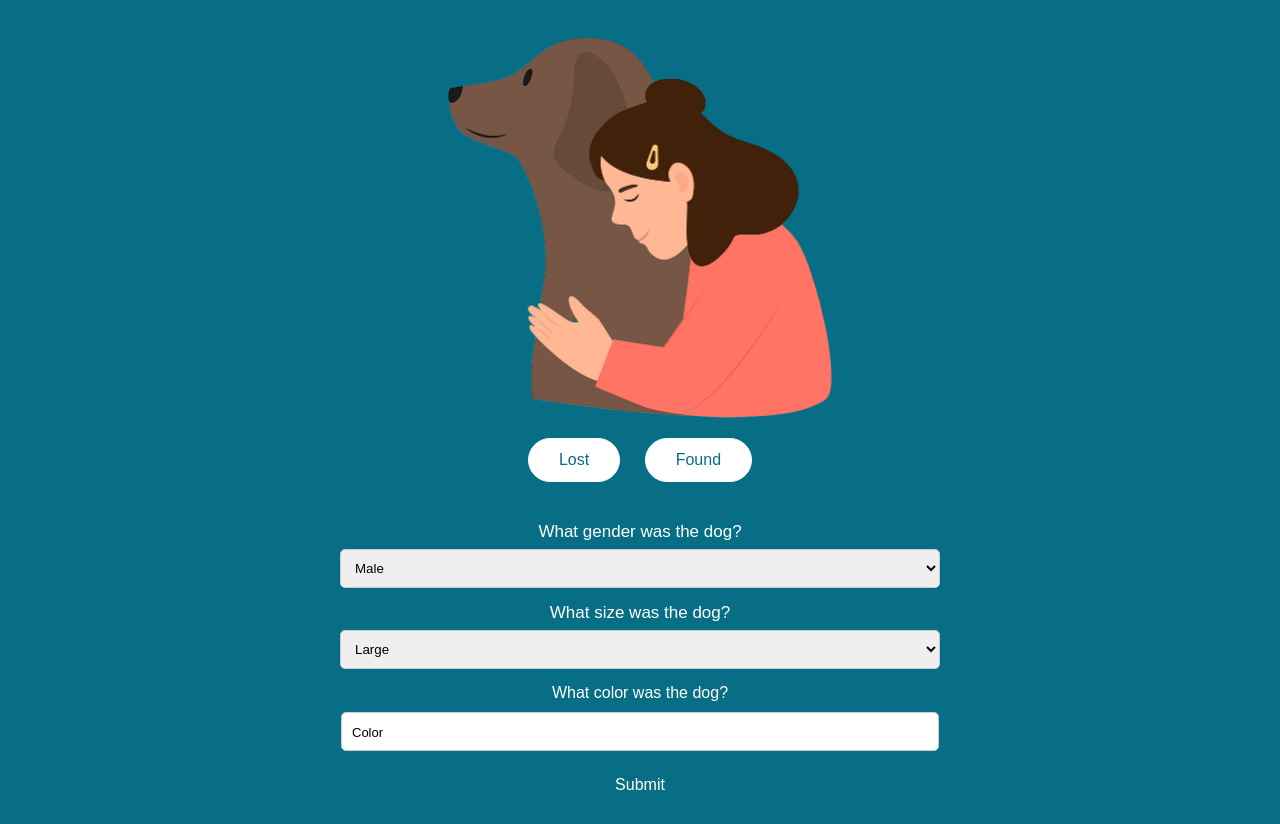
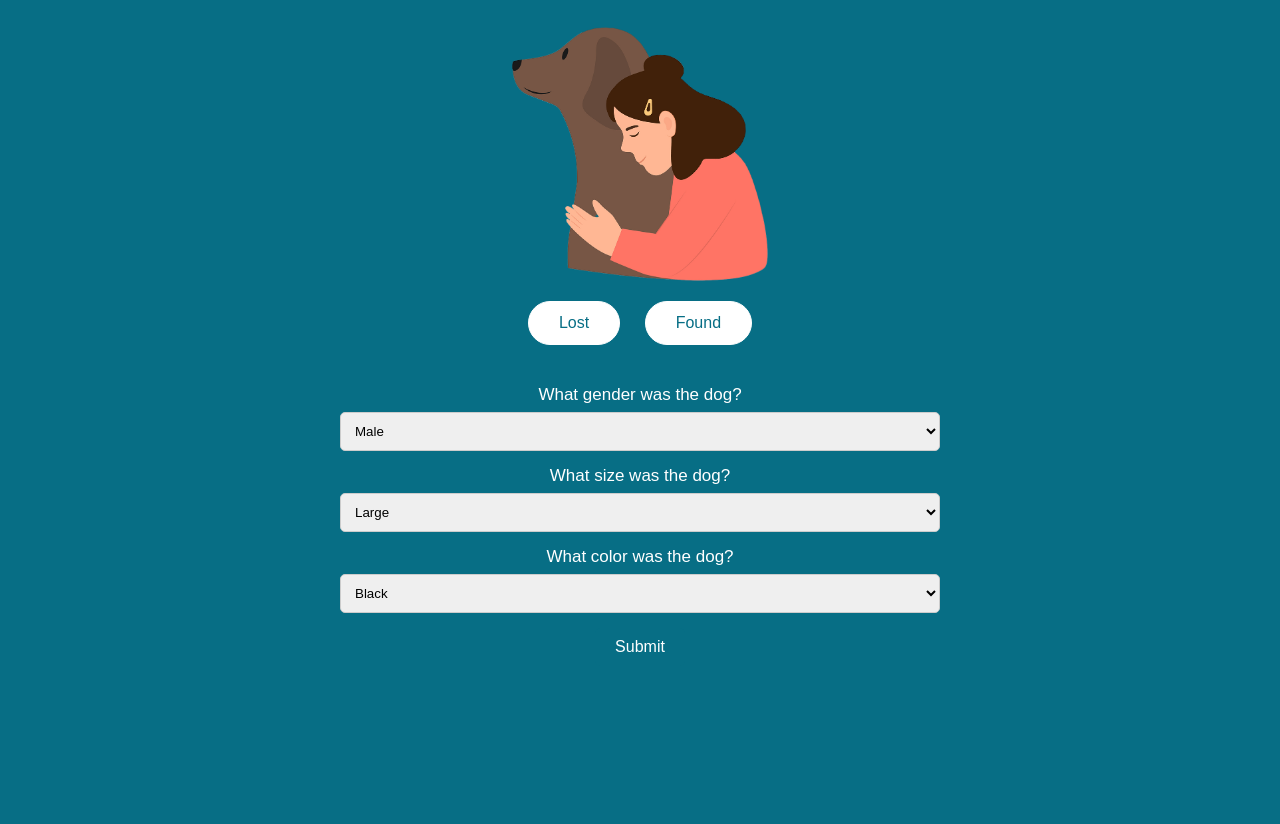
Before and after one commit to Fatimah520/davis_hackathon_2024, a plain HTML site: page testtttt.html in a window 1280 px wide. Shown: the part 77-901 px from the top of the page. After the commit the page ends 800 px from the top, so only its background shows below. Drawn offline with Linux system fonts and the light colour scheme.

Commit message:
dropdown
dropdow

```diff
--- a/test.css
+++ b/test.css
@@ -68,9 +68,9 @@ header {
   justify-content: center;
   align-items: center;
   display: absolute;
-  max-width: 30%;
-  max-height: 30%;
-  padding-top: 30px;
+  max-width: 20%;
+  max-height: 20%;
+  padding-top: 20px;
 }
 
 .question-container {
--- a/testtttt.html
+++ b/testtttt.html
@@ -48,9 +48,15 @@
             <option value="small">Small</option>
             <option value="xsmall">Extra Small</option>
         </select>
-
-        <label class="dogcolor" for="color">What color was the dog?</label>
-        <input  class="question" type="text" id="color" name="color" placeholder="Color">
+        <label class="question" for="color">What color was the dog?</label>
+        <select id="color" name="color">
+            <option value="black">Black</option>
+            <option value="white">White</option>
+            <option value="brown">Brown</option>
+            <option value="gray">Gray</option>
+            <option value="golden">Golden</option>
+            <!-- Add more options as needed -->
+        </select>
 
         <button onclick="submitForm()">Submit</button>
     </form>
```
